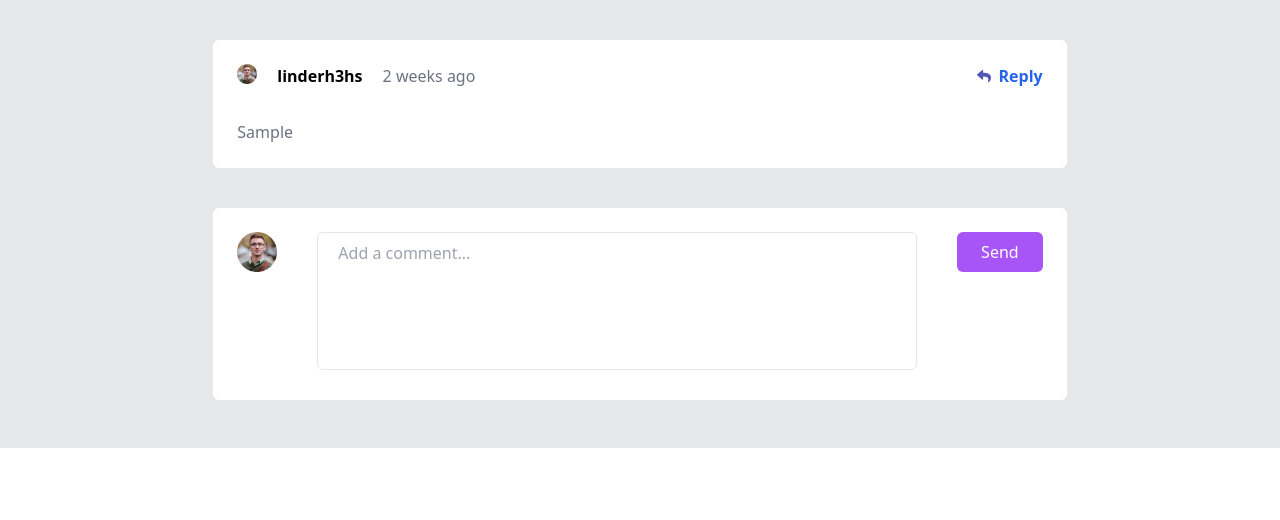
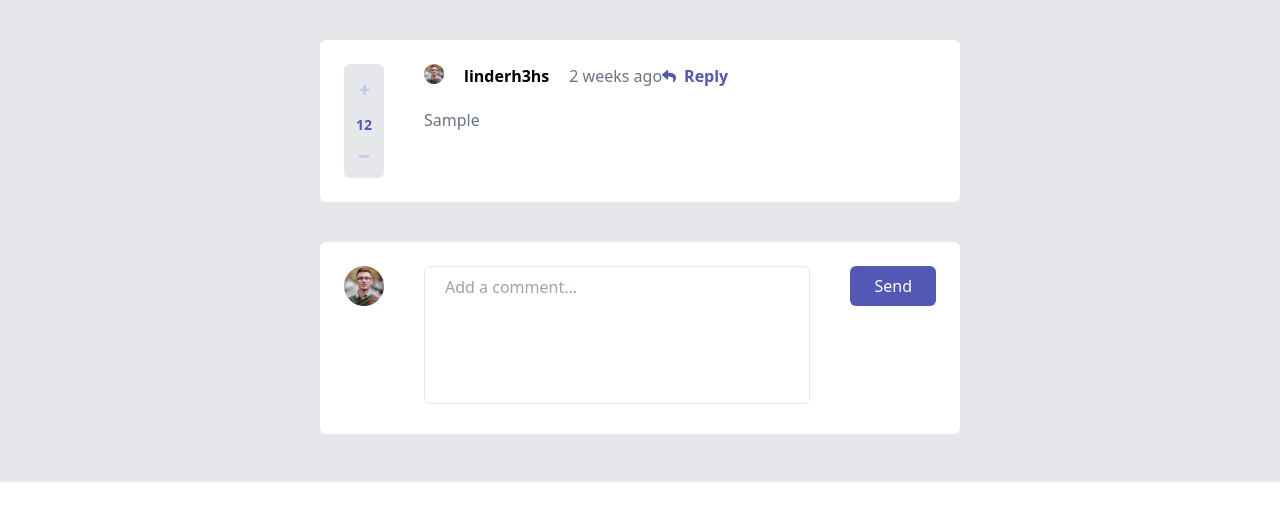
Before and after one commit to linder3hs/codigo-12-react-ts, a React (Vite) app: page / in a window 1280 px wide. Both pictures are taken after typing "Sample" into the empty fields and a click on the button "Send". Shown: the top 520 px of the page. Built offline with nearby package versions, Linux system fonts and the light colour scheme.

Commit message:
🎨 styles: add plus minus

```diff
--- a/src/components/Comments/index.tsx
+++ b/src/components/Comments/index.tsx
@@ -2,30 +2,49 @@ import { useSelector } from "react-redux";
 import type { RootState } from "../../store";
 import type { Comment } from "../../models/comment";
 import avatar from "../../assets/avatars/image-juliusomo.png";
-import replyIocn from "../../assets/icons/icon-reply.svg";
+import replyIcon from "../../assets/icons/icon-reply.svg";
+import minus from "../../assets/icons/icon-minus.svg";
+import plus from "../../assets/icons/icon-plus.svg";
 
 export default function Comments() {
   const { comments } = useSelector((state: RootState) => state.comments);
 
   return (
-    <div className="w-2/3 m-auto pb-10">
+    <div className="w-2/4 m-auto pb-10">
       {comments.length > 0 &&
         comments.map((comment: Comment) => (
           <div className="bg-white mt-10 p-6 rounded-md">
-            <div className="flex justify-between gap-5 mb-8">
+            <div className="flex gap-10">
+              <div>
+                <div className="flex flex-col justify-center items-center gap-5 bg-gray-200 px-3 py-5 rounded-md">
+                  <button>
+                    <img src={plus} alt="" />
+                  </button>
+                  <span className="text-principal text-sm font-bold">12</span>
+                  <button>
+                    <img src={minus} alt="" />
+                  </button>
+                </div>
+              </div>
+              <div className="flex flex-col gap-5 mb-8">
+                <div className="flex justify-between">
                   <div className="flex gap-5">
                     <img src={avatar} className="h-5" alt="" />
                     <h4 className="font-bold">linderh3hs</h4>
-                <span className="text-gray-500 font-light">2 weeks ago</span>
+                    <span className="text-gray-500 font-light">
+                      2 weeks ago
+                    </span>
                   </div>
                   <div>
-                <button className="text-blue-600 flex items-center gap-2">
-                  <img src={replyIocn} alt="" />
+                    <button className="text-principal flex items-center gap-2">
+                      <img src={replyIcon} alt="" />
                       <span className="font-semibold">Reply</span>
                     </button>
                   </div>
                 </div>
-            <span className="text-gray-500">{comment.text}</span>
+                <span className="text-gray-500 w-4/5">{comment.text}</span>
+              </div>
+            </div>
           </div>
         ))}
     </div>
--- a/src/components/FormComment/index.tsx
+++ b/src/components/FormComment/index.tsx
@@ -30,7 +30,7 @@ export default function FormComment() {
 
   return (
     <>
-      <div className="bg-white w-2/3 m-auto mb-12 rounded-md flex justify-center gap-10 p-6">
+      <div className="bg-white w-2/4 m-auto mb-12 rounded-md flex justify-center gap-10 p-6">
         <div>
           <img className="h-10" src={avatar} alt="" />
         </div>
@@ -46,7 +46,7 @@ export default function FormComment() {
         <div>
           <button
             onClick={handleSaveComment}
-            className="rounded-md bg-purple-500 py-2 px-6 text-white"
+            className="rounded-md bg-principal py-2 px-6 text-white"
           >
             Send
           </button>
--- a/tailwind.config.js
+++ b/tailwind.config.js
@@ -1,10 +1,11 @@
 export default {
-  content: [
-    "./index.html",
-    "./src/**/*.{js,ts,jsx,tsx}"
-  ],
+  content: ["./index.html", "./src/**/*.{js,ts,jsx,tsx}"],
   theme: {
-    extend: {},
+    extend: {
+      colors: {
+        principal: "#5357B6",
+      },
+    },
   },
   plugins: [],
-}
+};
```
Lines whose indentation alone changed are shown as unchanged.
